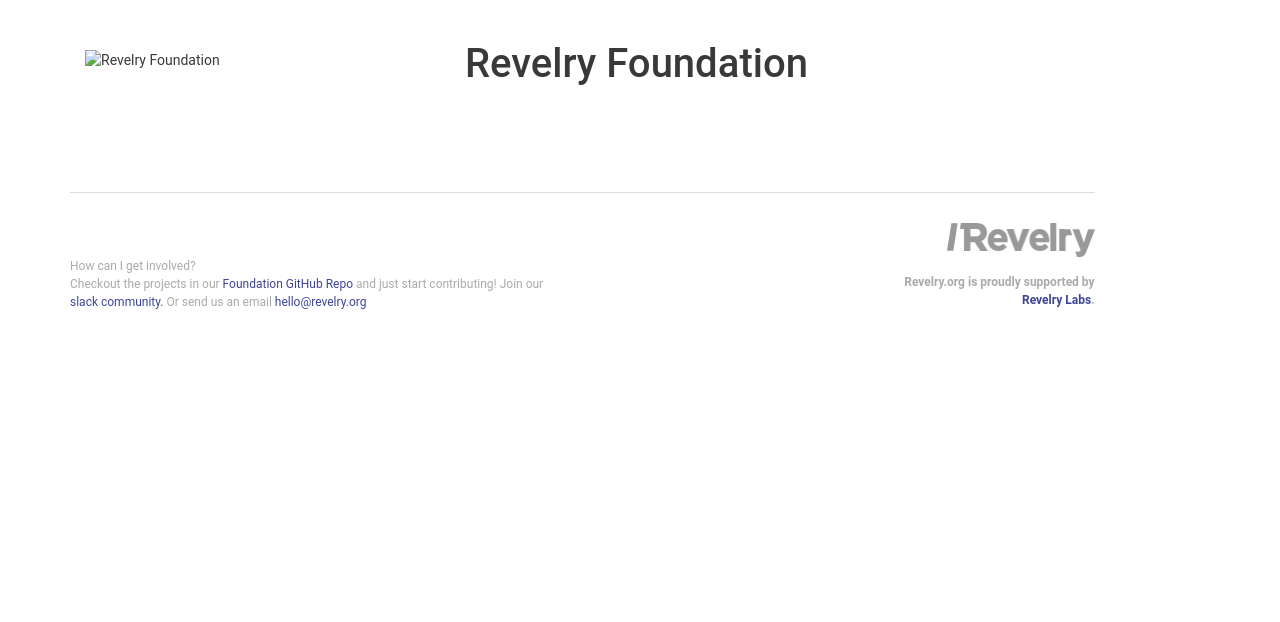
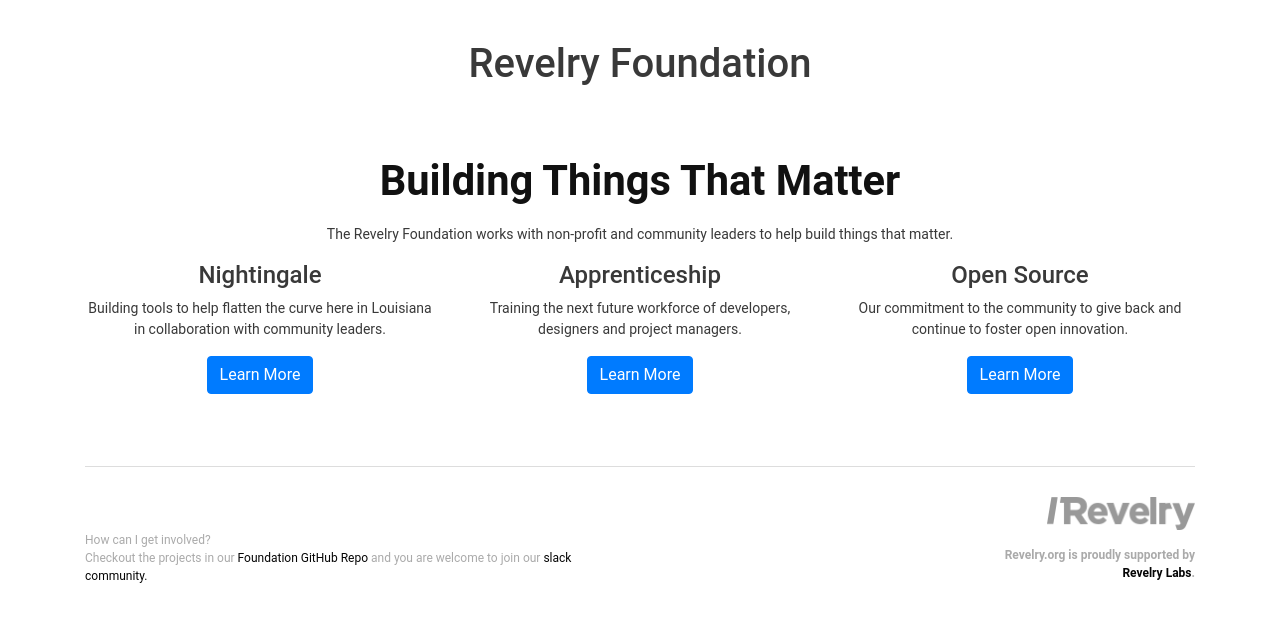
Before and after one commit to revelry-foundation/org, a plain HTML site: page index.html in a window 1280 px wide. Drawn offline with nearby package versions, Linux system fonts and the light colour scheme; a web font is replaced by a local one.

Commit message:
content updates

```diff
--- a/index.html
+++ b/index.html
@@ -39,8 +39,8 @@
         --font-weight-semi-bold: 600;
         --font-weight-normal: 400;
         --font-weight-light: 300;
-        --color-primary: #EF4E43;
-        --color-secondary: #3D449C;
+        --color-primary: #111111;
+        --color-secondary: rgb(5, 5, 5);
         --color-divider: #DDD;
         --color-text: #393939;
         --color-text-light: #AAA;
@@ -145,26 +145,41 @@
           max-width: 12rem;
         }
       }
-
     </style>
   </head>
-  <body>
+  <body class="text-center">
 	  <div class="container">
 
       <div class="row PageHeader">
-        <div class="col-sm-12 col-lg-4">
-          <img src="" alt="Revelry Foundation" id="logo"/></p>
-        </div>
-        <div class="col-sm-12 col-lg-8">
+        <div class="col-sm-12">
           <h1>Revelry Foundation</h1>
         </div>
       </div>
 
       <div class="row MainContent">
-        <div class="col-sm-12 col-lg-4">
-
+        <div class="col-sm-12">
+          <h2>Building Things That Matter</h2>
+          <p>The Revelry Foundation works with non-profit and community leaders to help build things that matter.</p>
         </div>
-        <div class="col-sm-12 col-lg-8">
+        <div class="col-sm-12">
+            <div class="row">
+                <div class="col-sm-4">
+                    <h4>Nightingale</h4>
+                    <p>Building tools to help flatten the curve here in Louisiana in collaboration with community leaders.</p>
+                    <p><a href="https://nightingale.revelry.org" class="btn btn-primary">Learn More</a></p>
+                </div>
+                <div class="col-sm-4">
+                    <h4>Apprenticeship</h4>
+                    <p>Training the next future workforce of developers, designers and project managers.</p>
+                    <p><a href="https://3ulsmb4eg8vz37c0vz2si64j-wpengine.netdna-ssl.com/wp-content/uploads/2019/11/apprentice-program.pdf" class="btn btn-primary">Learn More</a></p>
+                </div>
+                <div class="col-sm-4">
+                    <h4>Open Source</h4>
+                    <p>Our commitment to the community to give back and continue to foster open innovation.</p>
+                    <p><a href="https://github.com/revelrylabs" class="btn btn-primary">Learn More</a></p>
+                </div>
+            </div>
+        </div>
 
       </div>
       <div class="row" id="footer">
@@ -174,7 +189,7 @@
         <div class="col-sm-12 col-md-6" id="bff-overview">
           <p><img src="" alt="" id="footer-logo"></p>
           <p>How can I get involved?<br/>
-          Checkout the projects in our <a href="https://github.com/revelry-foundation/">Foundation GitHub Repo</a> and just start contributing! Join our <a href="https://community.revelry.co/">slack community.</a> Or send us an email <a href="mailto:hello@revelry.org">hello@revelry.org</a></p>
+          Checkout the projects in our <a href="https://github.com/revelry-foundation/">Foundation GitHub Repo</a> and you are welcome to join our <a href="https://community.revelry.co/">slack community.</a></p>
         </div>
         <div class="col-sm-12 col-md-6" id="about-revelry">
           <div class="about-revelry-content">
```
Also changed, not shown: nightingale-white-logo.png (added).
